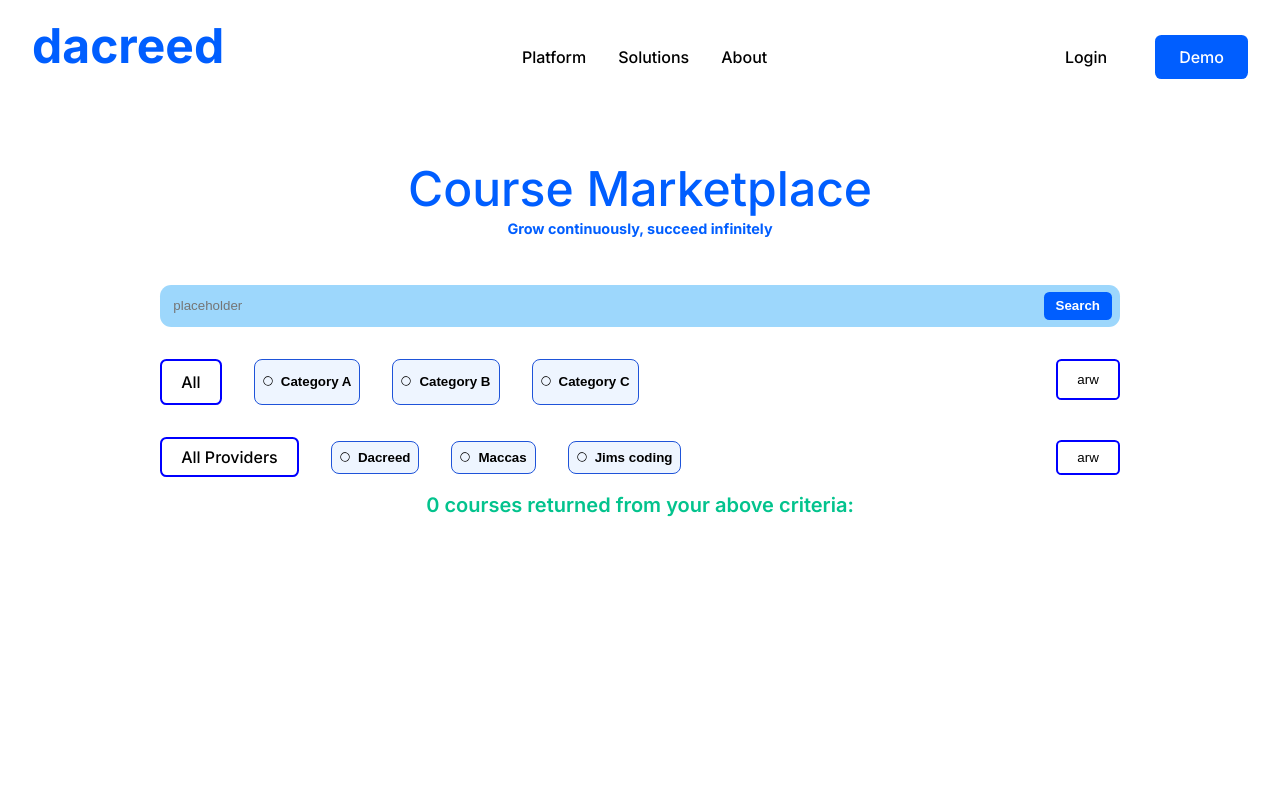
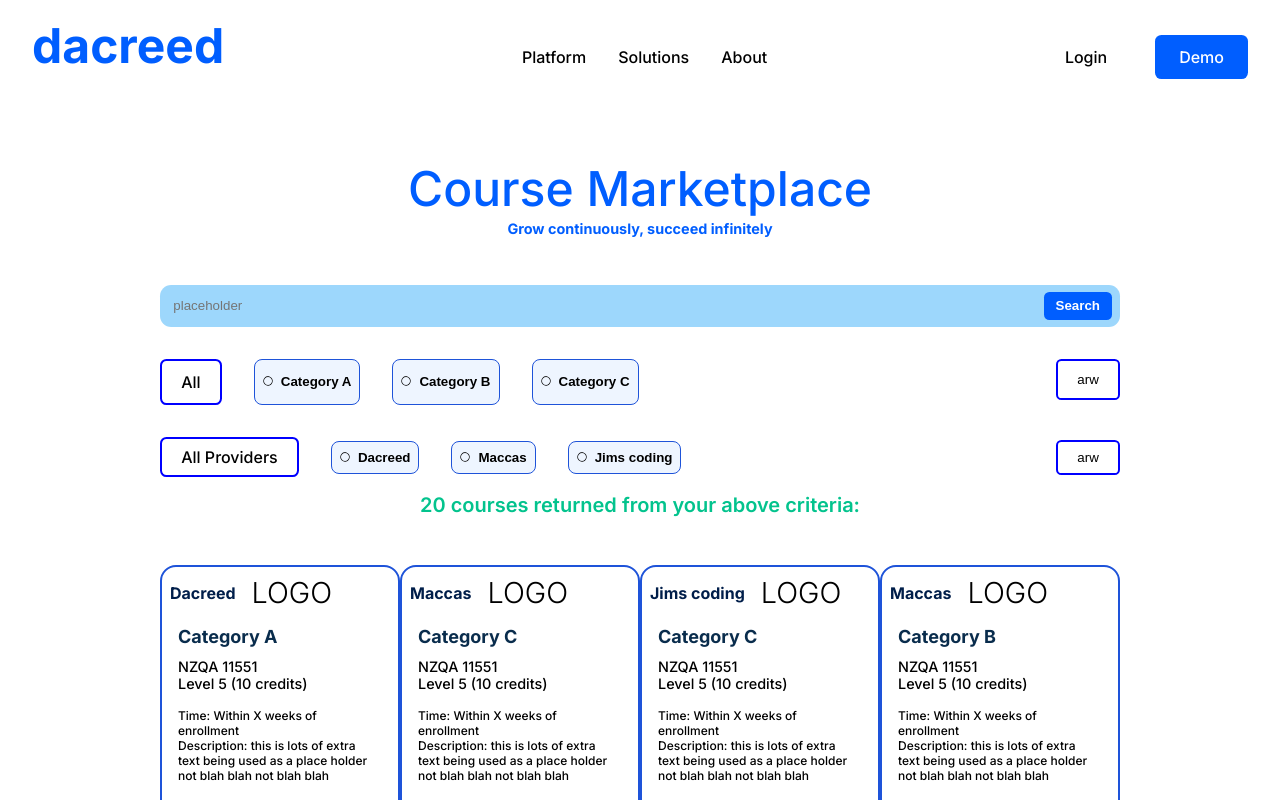
Before and after one commit to nils-thevenard/Marketplace, a Next.js app: page / in a window 1280 px wide. Shown: the top 800 px of the page. Built offline with nearby package versions, Linux system fonts and the light colour scheme.

Commit message:
filter fix
Fixed some logic in filters so when there is no filter selected we return all the cards

```diff
--- a/src/app/marketplace/search/filteredCards.tsx
+++ b/src/app/marketplace/search/filteredCards.tsx
@@ -12,32 +12,31 @@ import Image from "next/image";
 const FilteredCards: React.FC = () => {
   // I could set use state as just a string but by importing Category and declaring it as the type I have the type safety of only being able to use the sect category's
   const [searchCategory, setSearchCategory] = useState<Category[]>([]);
-  const [searchCompany, setSearchCompany] = useState<string | "">("");
+  const [searchCompany, setSearchCompany] = useState<string[]>([]);
   const [searchText, setSearchText] = useState<string | "">("");
 
-  const testArray = [1, 2, 3];
-
-  // filter for category
+  // filter for category if search category is empty (the filter has not been selected return all the courses )
   function filterCategory(
     courses: Course[],
     searchCategory: Category[]
   ): Course[] {
-    if (searchCategory === "") {
-      console.log("THE RESULT OF FILTER CATEGORY NOT SELECTED", courses);
+    if (searchCategory.length === 0) {
+      // console.log("THE RESULT OF FILTER CATEGORY NOT SELECTED", courses);
       return courses;
     } else {
-      const result = courses.filter((c) => c.category === searchCategory);
-      console.log("CATEGORY FILTER RESULT", result);
+      const result = courses.filter((c) => searchCategory.includes(c.category));
+      // console.log("CATEGORY FILTER RESULT", result);
       return result;
     }
   }
   // filter for company
-  function filterCompany(courses: Course[], searchCompany: string): Course[] {
-    if (searchCompany === "") {
+  function filterCompany(courses: Course[], searchCompany: string[]): Course[] {
+    if (searchCompany.length === 0) {
+      // console.log("THE RESULT OF FILTER COMPANY NOT SELECTED", courses);
       return filterCategory(filteredArray, searchCategory);
     } else {
       const result = courses.filter((c) => searchCompany.includes(c.company));
-      console.log("COMPANY FILTER RESULT", result);
+      // console.log("COMPANY FILTER RESULT", result);
       return result;
     }
   }
@@ -49,7 +48,7 @@ const FilteredCards: React.FC = () => {
     const result = courses.filter((c) =>
       c.description.toLowerCase().includes(searchText.toLowerCase())
     );
-    console.log("SEARCH FILTER RESULT", result);
+    // console.log("SEARCH FILTER RESULT", result);
     return result;
   }
 
@@ -59,30 +58,22 @@ const FilteredCards: React.FC = () => {
   filteredArray = filterCompany(filteredArray, searchCompany);
   filteredArray = filterSearch(filteredArray, searchText);
 
-  const handleCategory = (string: "A" | "B" | "C" | "") => {
+  const handleCategory = (string: "A" | "B" | "C") => {
     if (searchCategory.includes(string)) {
       setSearchCategory(searchCategory.filter((letter) => letter !== string));
     } else {
       setSearchCategory([...searchCategory, string]);
     }
-    return console.log("THIS IS THE LOG FOR HANDLE CATEGORY", searchCategory);
+    // return console.log("THIS IS THE LOG FOR HANDLE CATEGORY", searchCategory);
   };
 
-  // onClick={() => {
-  //   setSearchCategory([...searchCategory, "A"]);
-  //   console.log(searchCategory);
-  // }}
-
-  const handleCompany = (
-    searchCompany: "Jims coding" | "Dacreed" | "Maccas"
-  ) => {
-    setSearchCompany((prevState) => {
-      if (prevState === searchCompany) {
-        return "";
-      } else {
-        return searchCompany;
-      }
-    });
+  const handleCompany = (string: "Jims coding" | "Dacreed" | "Maccas") => {
+    if (searchCompany.includes(string)) {
+      setSearchCompany(searchCompany.filter((letter) => letter !== string));
+    } else {
+      setSearchCompany([...searchCompany, string]);
+      // return console.log("THIS IS THE LOG FOR HANDLE COMPANY"), searchCompany;
+    }
   };
 
   return (
@@ -170,17 +161,17 @@ const FilteredCards: React.FC = () => {
         <div className={styles.AllProviders}>All Providers</div>
         <button
           className={`${styles.button} ${
-            searchCompany === "Dacreed" && styles.active
+            searchCompany.includes("Dacreed") && styles.active
           }`}
           onClick={() => {
             handleCompany("Dacreed");
           }}
         >
           <div className={styles.checkbox}>
-            {searchCompany === "Dacreed" && (
+            {searchCompany.includes("Dacreed") && (
               <Image src={selected} alt="checkbox" width={10} height={10} />
             )}
-            {searchCompany !== "Dacreed" && (
+            {searchCompany.includes("Dacreed") === false && (
               <Image src={notSelected} alt="checkbox" width={10} height={10} />
             )}
           </div>
@@ -188,17 +179,17 @@ const FilteredCards: React.FC = () => {
         </button>
         <button
           className={`${styles.button} ${
-            searchCompany === "Maccas" && styles.active
+            searchCompany.includes("Maccas") && styles.active
           }`}
           onClick={() => {
             handleCompany("Maccas");
           }}
         >
           <div className={styles.checkbox}>
-            {searchCompany === "Maccas" && (
+            {searchCompany.includes("Maccas") && (
               <Image src={selected} alt="checkbox" width={10} height={10} />
             )}
-            {searchCompany !== "Maccas" && (
+            {searchCompany.includes("Maccas") === false && (
               <Image src={notSelected} alt="checkbox" width={10} height={10} />
             )}
           </div>
@@ -206,17 +197,17 @@ const FilteredCards: React.FC = () => {
         </button>
         <button
           className={`${styles.button} ${
-            searchCompany === "Jims coding" && styles.active
+            searchCompany.includes("Jims coding") && styles.active
           }`}
           onClick={() => {
             handleCompany("Jims coding");
           }}
         >
           <div className={styles.checkbox}>
-            {searchCompany === "Jims coding" && (
+            {searchCompany.includes("Jims coding") && (
               <Image src={selected} alt="checkbox" width={10} height={10} />
             )}
-            {searchCompany !== "Jims coding" && (
+            {searchCompany.includes("Jims coding") === false && (
               <Image src={notSelected} alt="checkbox" width={10} height={10} />
             )}
           </div>
```
